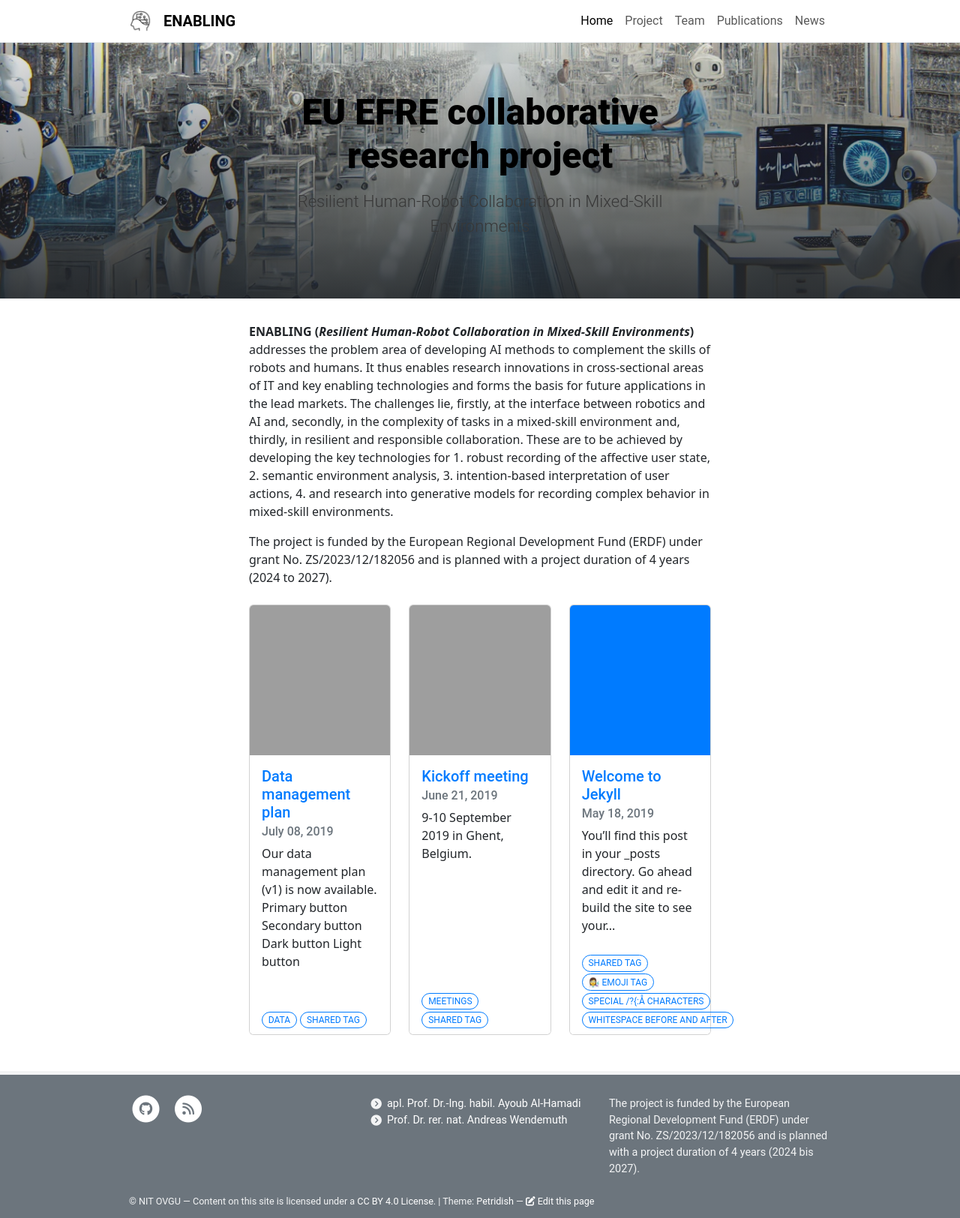
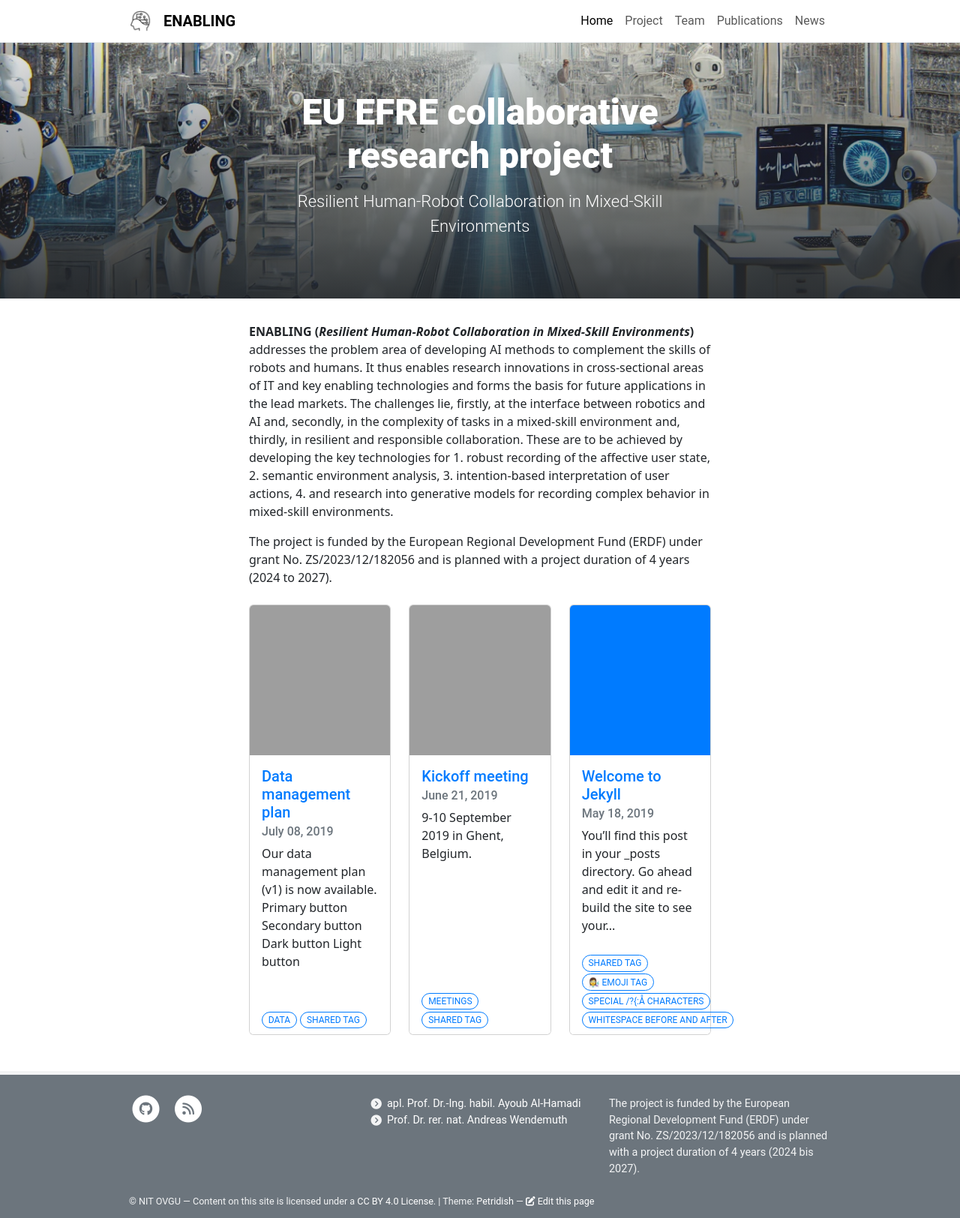
Before and after one commit to ovgu-nit/enabling, a Jekyll site: the page built from pages/home.md, in a window 1280 px wide. Shown: the whole page at 75% size. Built offline with Jekyll 4.4.1, drawn with Linux system fonts in a browser that asks for light colours; grey boxes are pictures that could not be loaded.

Commit message:
update title

```diff
--- a/_includes/head.html
+++ b/_includes/head.html
@@ -3,7 +3,7 @@
   <meta name="viewport" content="width=device-width, initial-scale=1, shrink-to-fit=no">
 
   {% if page.layout == 'home' %}
-   <title>{{ site.title }}{% if page.title_two %} - {{ page.title_two }}{% endif %}</title>
+   <title>{{ site.title }}</title>
   {% else %}
     <title>{{ page.title }} - {{ site.title }}</title>
   {% endif %}
--- a/_sass/_main.scss
+++ b/_sass/_main.scss
@@ -8,11 +8,3 @@
 .container {
   max-width: 75%;
 }
-
-.header h1 {
-  color: #000000; // Replace with your desired color for the title
-}
-
-.header .lead {
-  color: #383838; // Replace with your desired color for the description
-}
```
